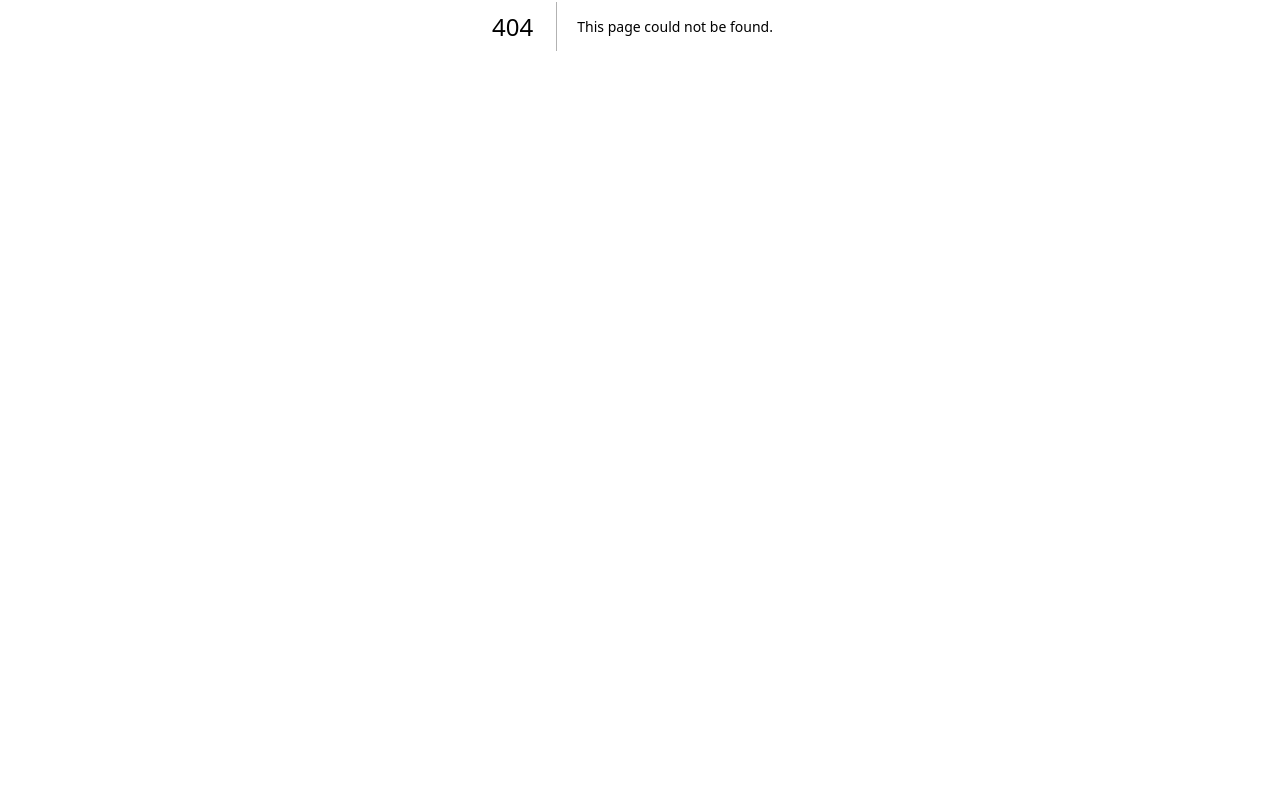
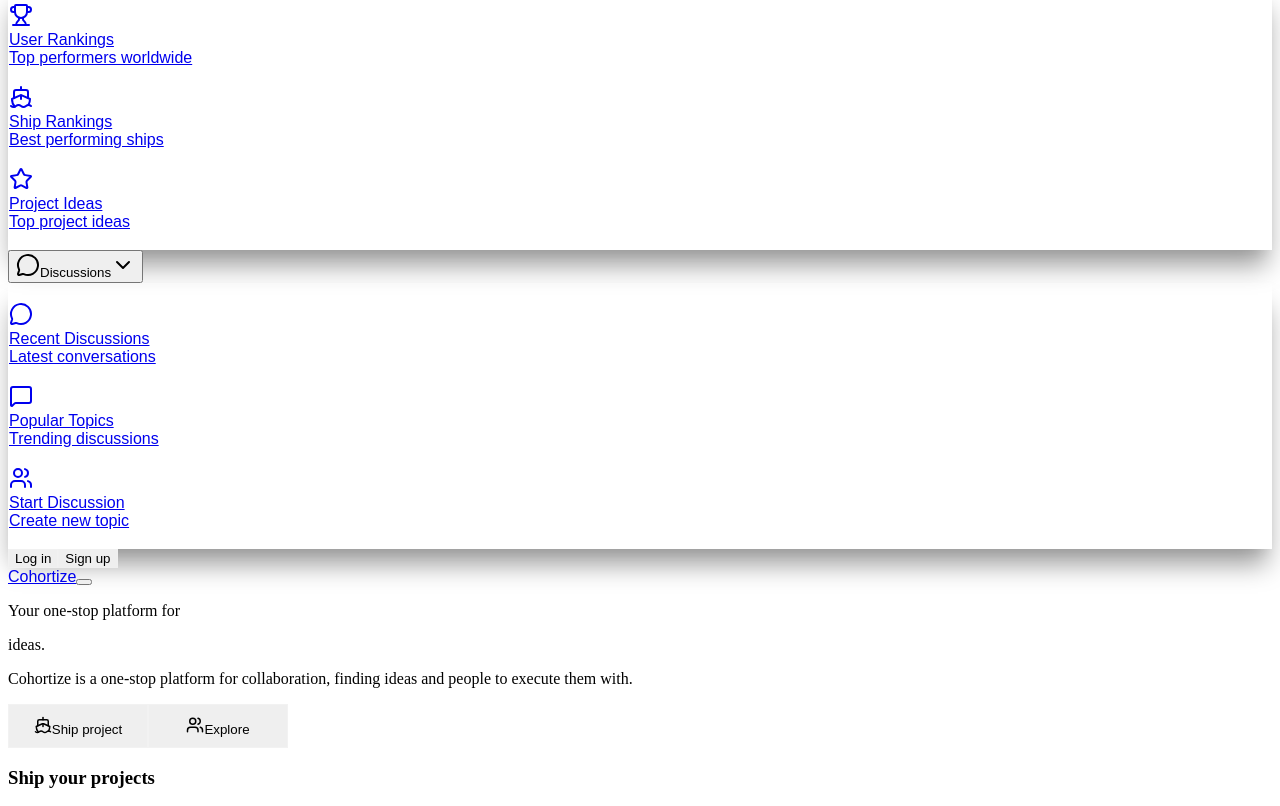
Before and after one commit to Cohortize/site, a Next.js app: page /pages/home in a window 1280 px wide. Before the commit this address had no page. Shown: the part 374-1180 px from the top of the page. Before the commit the page ends 800 px from the top, so only its background shows below. Built offline with nearby package versions, Linux system fonts and the light colour scheme.

Commit message:
fixing fixing fixing

```diff
--- /dev/null
+++ b/pages/pages/home.tsx
@@ -0,0 +1,15 @@
+import Navbar from "@/app/components/homepage/navbar";
+import Path from "@/app/components/homepage/path";
+import Hero from "@/app/components/homepage/hero";
+const Home = () => {
+  return (
+    <div
+    >
+      <Navbar />
+      <Hero />
+      <Path />
+     </div>
+  );
+};
+
+export default Home;
--- a/src/app/pages/home.tsx
+++ /dev/null
@@ -1,15 +0,0 @@
-import Navbar from "../components/homepage/navbar";
-import Path from "../components/homepage/path";
-import Hero from "../components/homepage/hero";
-const Home = () => {
-  return (
-    <div
-    >
-      <Navbar />
-      <Hero />
-      <Path />
-     </div>
-  );
-};
-
-export default Home;
```
